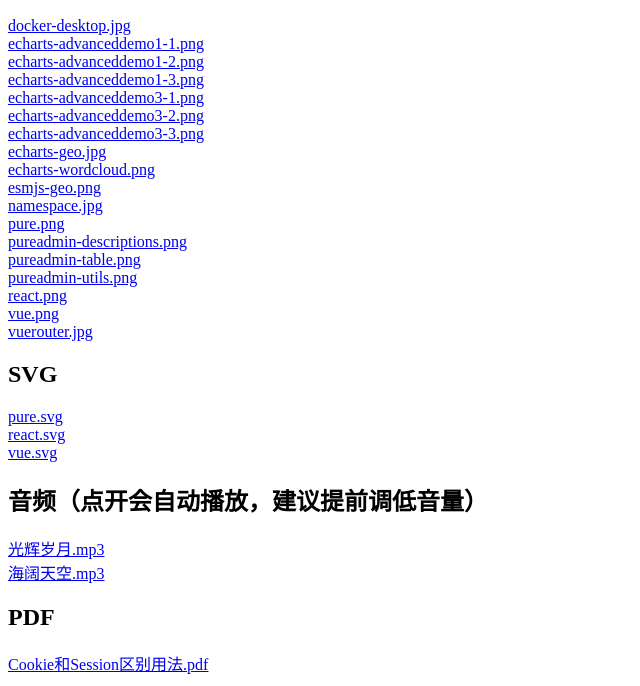
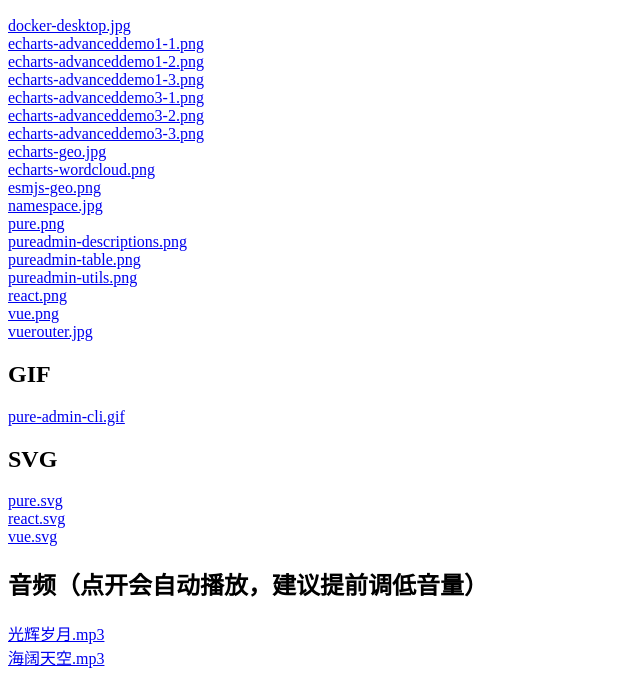
Before and after one commit to xiaoxian521/hyperlink, a plain HTML site: page index.html in a window 1280 px wide. Shown: the part 112-798 px from the top of the page, without its empty margins (0-640 px from the left). Drawn offline with Linux system fonts and the light colour scheme.

Commit message:
feat: add gif

```diff
--- a/index.html
+++ b/index.html
@@ -34,6 +34,11 @@
 						"vue.png",
 						"vuerouter.jpg"
 					],
+				},
+				{
+					title: "GIF",
+					type: "gif",
+					context: ["pure-admin-cli.gif"],
 				},
 				{
 					title: "SVG",
```
Also changed, not shown: README.md, gif/pure-admin-cli.gif (added).
